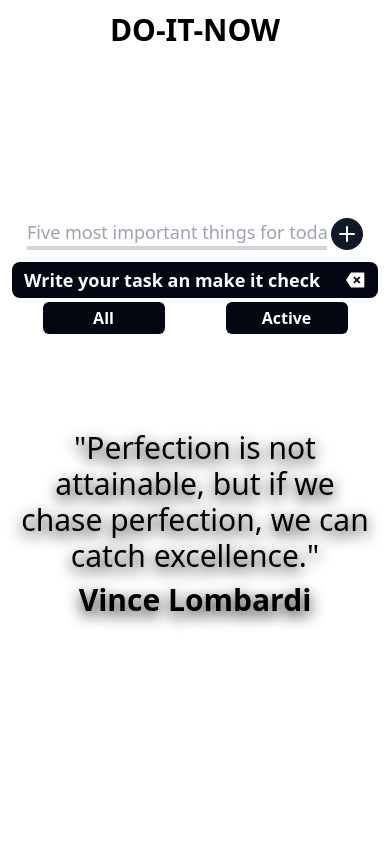
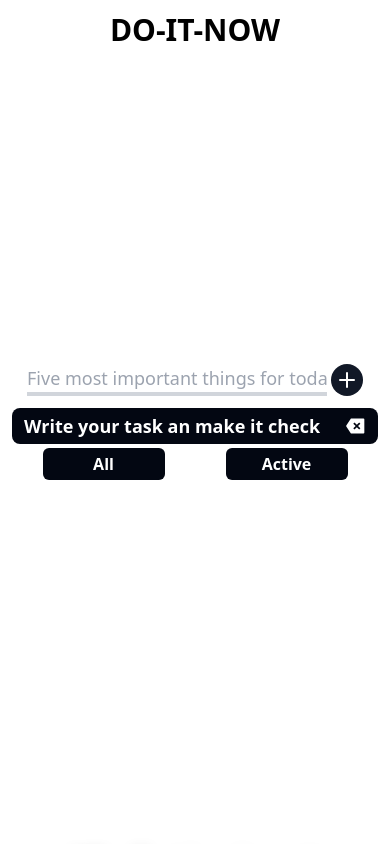
Before and after one commit to fantasyfuerte/DO-IT-PROJECT, a React (Vite) app: page / in a window 390 px wide. Shown: the top 844 px of the page. Built offline with nearby package versions, Linux system fonts and the light colour scheme.

Commit message:
Fixing responsive

```diff
--- a/src/QuotesApp/QuotesApp.tsx
+++ b/src/QuotesApp/QuotesApp.tsx
@@ -24,7 +24,7 @@ const QuotesApp: React.FC = () => {
       initial={{ opacity: 0 }}
       animate={{ opacity: 1 }}
       transition={{ duration: 0.5 }}
-      className="inline-block mx-2"
+      className="inline-block mx-2 h-screen md:h-fit"
     >
       <AnimatePresence mode="wait">
         <motion.div
--- a/src/ToDoApp/ToDoApp.tsx
+++ b/src/ToDoApp/ToDoApp.tsx
@@ -39,7 +39,10 @@ const ToDoApp: React.FC = () => {
 
   return (
     <>
-      <motion.section layout className="rounded-md h-fit max-w-lg md:mx-16">
+      <motion.section
+        layout
+        className="rounded-md max-w-lg md:mx-16 h-screen md:h-fit flex flex-col justify-center"
+      >
         {toDoState.length < 5 && (
           <NewTaskForm filter={filter} dispatch={dispatch} />
         )}
--- a/src/pages/HomePage.tsx
+++ b/src/pages/HomePage.tsx
@@ -7,7 +7,7 @@ import ToDoApp from "@/ToDoApp/ToDoApp";
 export const HomePage: React.FC = () => {
   return (
     <>
-      <div className="flex flex-col gap-24 md:gap-6 md:grid md:grid-cols-2 md:items-center justify-center px-3 h-screen">
+      <div className="md:gap-6 md:grid md:grid-cols-2 md:items-center px-3 md:h-screen">
         <ToDoApp />
         <QuotesApp />
       </div>
```
